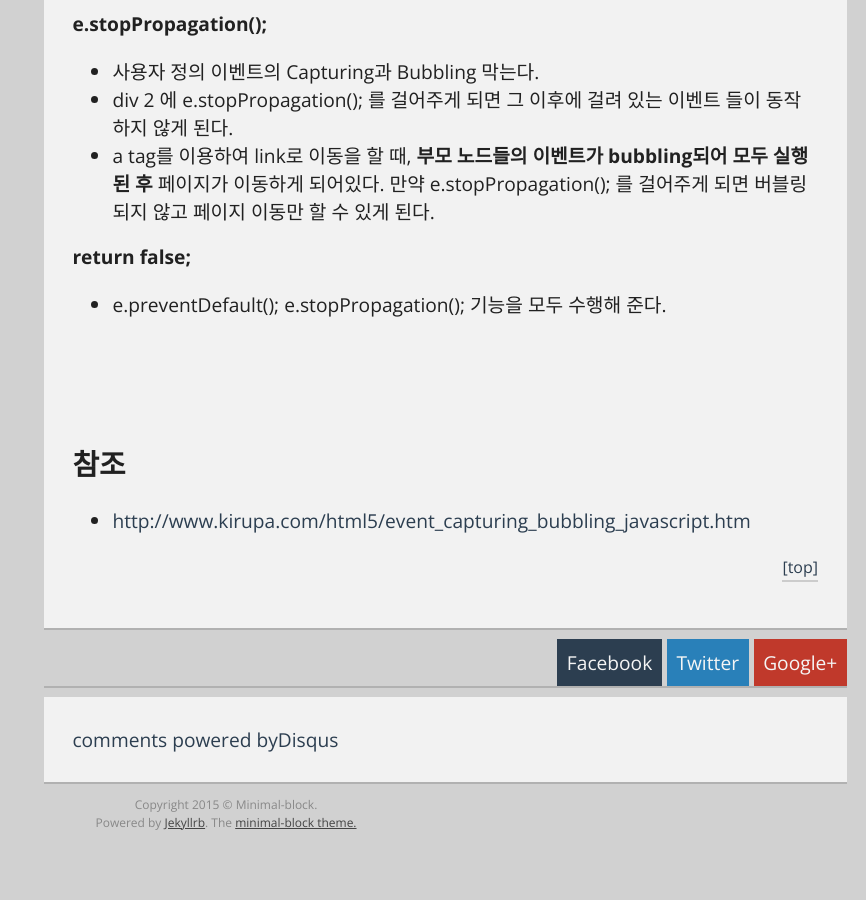
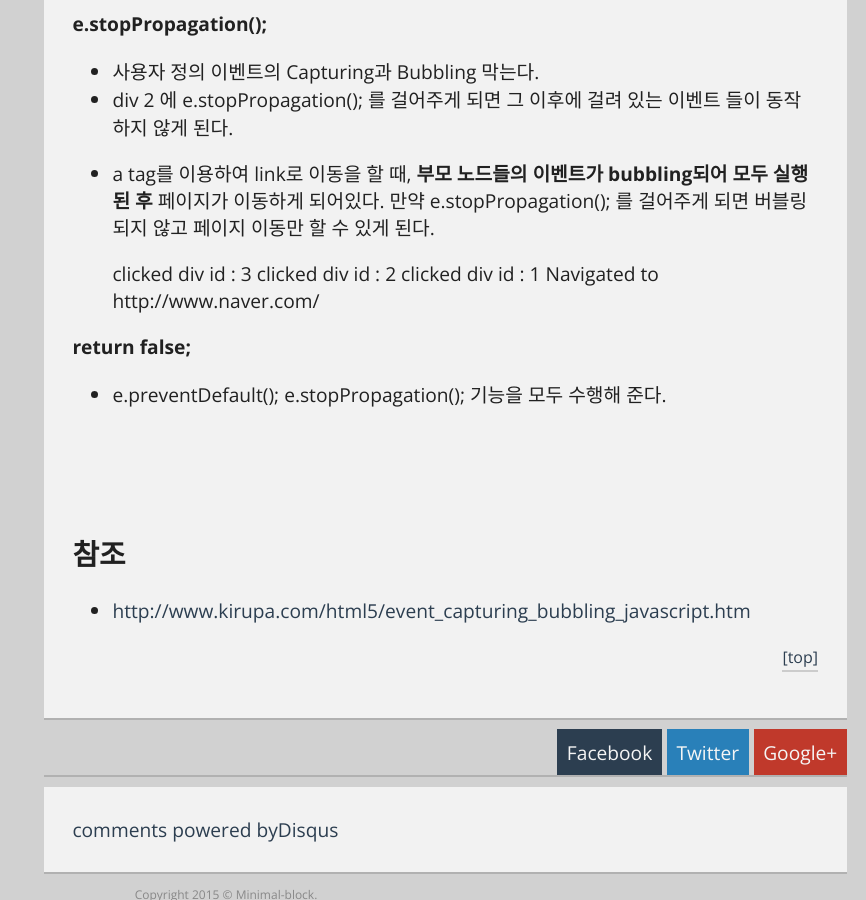
Before and after one commit to kdsr2z0/kdsr2z0.github.io, a Jekyll site: the page built from _posts/2015-02-08-javascriptEventCapturingBubbling.md, in a window 1280 px wide and 900 px high, scrolled down 4689 px. Shown: the whole window, without its empty margins (414-1280 px from the left). Built offline with Jekyll 4.4.1, drawn with Linux system fonts in a browser that asks for light colours; Markdown is read by kramdown in place of the engine named in the settings; comment, search, counter and statistics services are not loaded; before the commit the page ends 5535 px from its top, so only the background shows below that.

Commit message:
포스트 수정

```diff
--- a/_posts/2015-02-08-javascriptEventCapturingBubbling.md
+++ b/_posts/2015-02-08-javascriptEventCapturingBubbling.md
@@ -146,6 +146,14 @@ __e.stopPropagation();__
 * div 2 에 e.stopPropagation(); 를 걸어주게 되면 그 이후에 걸려 있는 이벤트 들이 동작하지 않게 된다.
 * a tag를 이용하여 link로 이동을 할 때, __부모 노드들의 이벤트가 bubbling되어 모두 실행된 후__ 페이지가 이동하게 되어있다. 만약 e.stopPropagation(); 를 걸어주게 되면 버블링 되지 않고 페이지 이동만 할 수 있게 된다.
 
+
+	clicked div id : 3
+	clicked div id : 2
+	clicked div id : 1
+	Navigated to http://www.naver.com/
+
+
+
 __return false;__
 
 * e.preventDefault(); e.stopPropagation(); 기능을 모두 수행해 준다.
```
